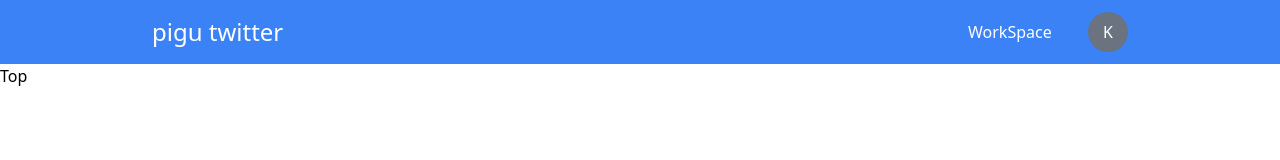
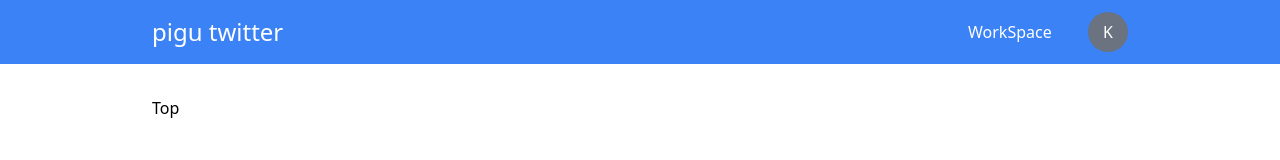
Before and after one commit to yona3/pigu-twitter, a React (Vite) app: page / in a window 1280 px wide. Shown: the top 160 px of the page. Built offline with nearby package versions, Linux system fonts and the light colour scheme.

Commit message:
update: Layout style

```diff
--- a/src/components/shared/Layout.tsx
+++ b/src/components/shared/Layout.tsx
@@ -9,7 +9,9 @@ export const Layout: VFC<Props> = ({ children }) => {
   return (
     <div>
       <Header />
-      <main>{children}</main>
+      <main className="max-w-5xl pt-8 px-6 mx-auto min-h-screen">
+        {children}
+      </main>
     </div>
   );
 };
```
